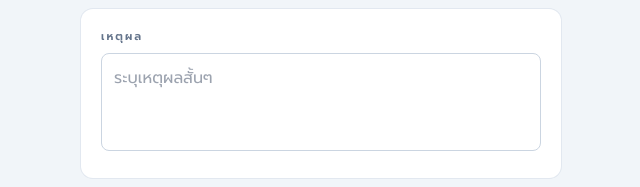
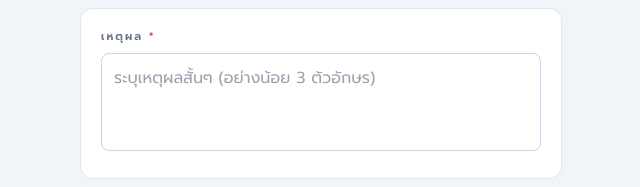
Before and after one commit to pariwat-aruno/payroll-mini, a plain HTML site: page frontend/src/leave.html in a window 1280 px wide. Shown: the part 809-996 px from the top of the page, without its empty margins (319-959 px from the left). Drawn offline with nearby package versions, Linux system fonts and the light colour scheme; no server answers.

Commit message:
approval flow: enriched flex (name/dept/stats), idempotent + ack push, require reason on submit

```diff
--- a/frontend/src/leave.html
+++ b/frontend/src/leave.html
@@ -86,10 +86,12 @@
 
   <!-- Reason -->
   <section class="bg-white rounded-xl ring-1 ring-slate-200 p-5">
-    <label class="block text-[11px] text-slate-500 uppercase tracking-[0.18em] font-semibold mb-2">เหตุผล</label>
-    <textarea name="reason" id="reason" rows="3"
+    <label class="block text-[11px] text-slate-500 uppercase tracking-[0.18em] font-semibold mb-2">
+      เหตุผล <span class="text-red-500 normal-case tracking-normal">*</span>
+    </label>
+    <textarea name="reason" id="reason" rows="3" required minlength="3"
               class="w-full bg-white border border-slate-300 rounded-lg p-3 text-base text-slate-900 resize-none focus:border-cyan-500 focus:ring-2 focus:ring-cyan-100 focus:outline-none transition"
-              placeholder="ระบุเหตุผลสั้นๆ"></textarea>
+              placeholder="ระบุเหตุผลสั้นๆ (อย่างน้อย 3 ตัวอักษร)"></textarea>
   </section>
 
   <!-- Evidence -->
@@ -221,6 +223,11 @@ document.getElementById('leave-form').addEventListener('submit', async (e) => {
   };
 
   if (!data.leave_type) { setStatus('กรุณาเลือกประเภทการลา', 'error'); return; }
+  if (!data.reason || data.reason.trim().length < 3) {
+    setStatus('กรุณาระบุเหตุผลอย่างน้อย 3 ตัวอักษร', 'error');
+    document.getElementById('reason').focus();
+    return;
+  }
   if (new Date(data.end_date) < new Date(data.start_date)) {
     setStatus('วันที่สิ้นสุดต้องไม่น้อยกว่าวันที่เริ่ม', 'error'); return;
   }
```
Also changed, not shown: 5 other files.
